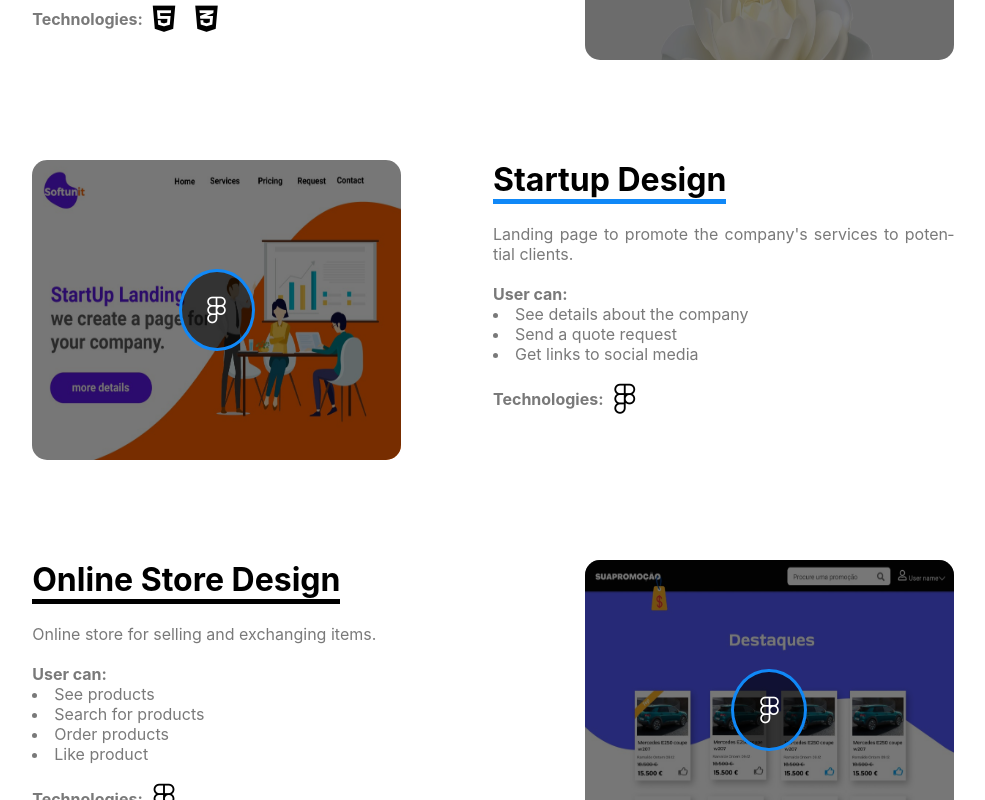
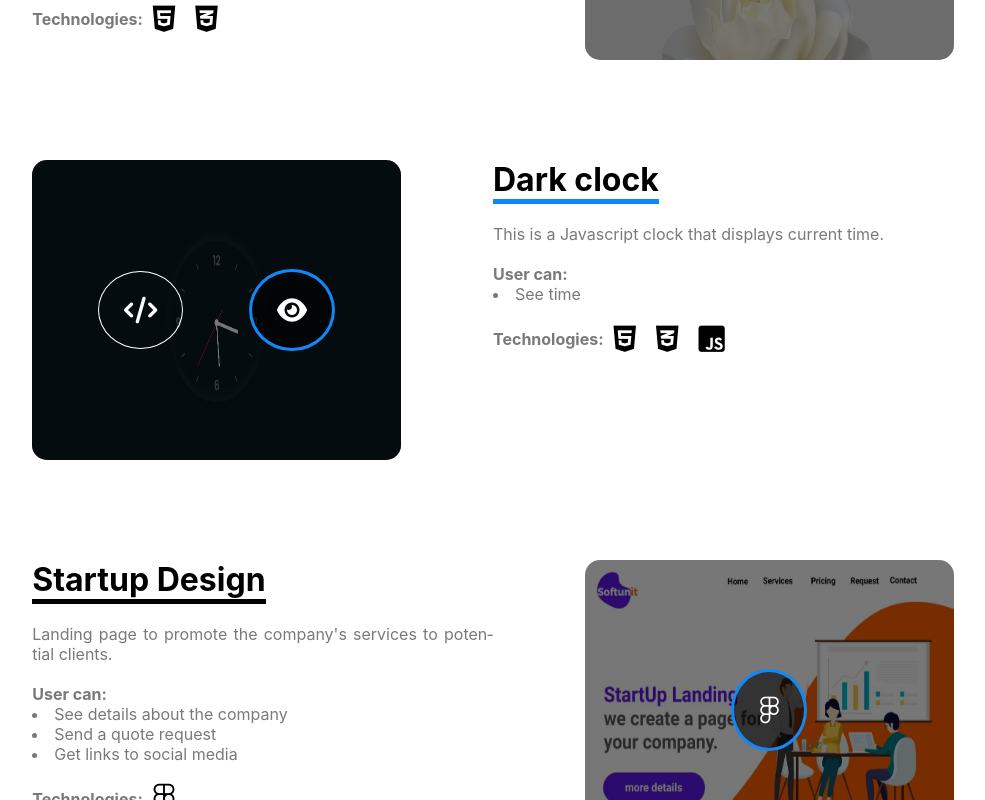
Before and after one commit to Tiago-Rodrigs/Tiago-Rodrigues-Portfolio, a React (Create React App) app: page / in a window 1280 px wide. Shown: the part 2000-2800 px from the top of the page, without its empty margins (147-1132 px from the left). Built offline with nearby package versions, Linux system fonts and the light colour scheme.

Commit message:
Added new project.

```diff
--- a/src/projects.js
+++ b/src/projects.js
@@ -5,6 +5,7 @@ import wedding from "../src/assets/wedding.png";
 import dkorr from "../src/assets/dkorr.png";
 import weather from "../src/assets/website-weather.png";
 import beezy from "../src/assets/beezy.png";
+import clock from "../src/assets/clock.png";
 
 // Array of images and information about projects
 let projects = [
@@ -69,6 +70,18 @@ let projects = [
   },
 
   {
+    type: "website",
+    title: "Dark clock",
+    description: "This is a Javascript clock that displays current time.",
+    functionalities: ["See time"],
+    img: clock,
+    technologies: ["fa-html5", "fa-css3-alt", "fa-js-square"],
+    codeLink: "https://github.com/Tiago-Rodrigs/Javascript-Clock",
+    demoLink: "https://clockjss.netlify.app/",
+    display: "left",
+  },
+
+  {
     type: "design",
     title: "Startup Design",
     description:
@@ -81,7 +94,7 @@ let projects = [
     img: startup,
     technologies: ["fa-figma"],
     designLink: "https://www.figma.com/file/n71kIcyf0Axl8tILcXM07R/Softunit",
-    display: "left",
+    display: "right",
   },
 
   {
@@ -98,7 +111,7 @@ let projects = [
     technologies: ["fa-figma"],
     designLink:
       "https://www.figma.com/file/VljQOUwgcAdO4xMw4SqyoP/Sua-promocao-clt-Manuel?node-id=0%3A1",
-    display: "right",
+    display: "left",
   },
 
   {
@@ -116,7 +129,7 @@ let projects = [
     technologies: ["fa-figma"],
     designLink:
       "https://www.figma.com/file/Wb3Xt8bofbgdgG3RMQvMO0/Untitled?node-id=5%3A7",
-    display: "left",
+    display: "right",
   },
 ];
 
```
Also changed, not shown: src/assets/clock.png (added).
